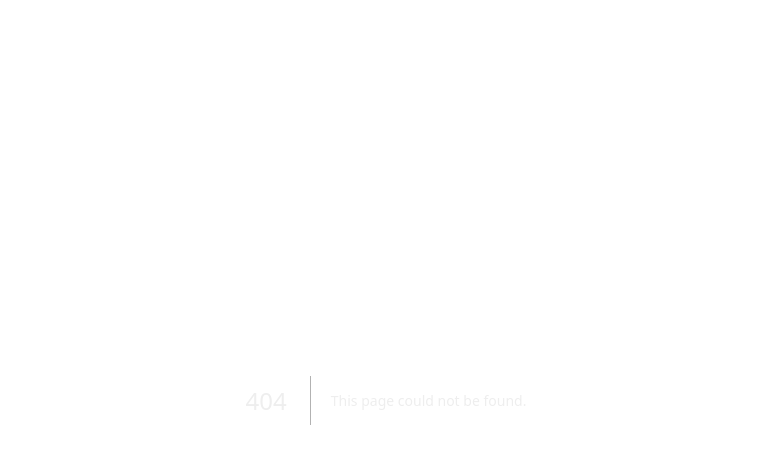
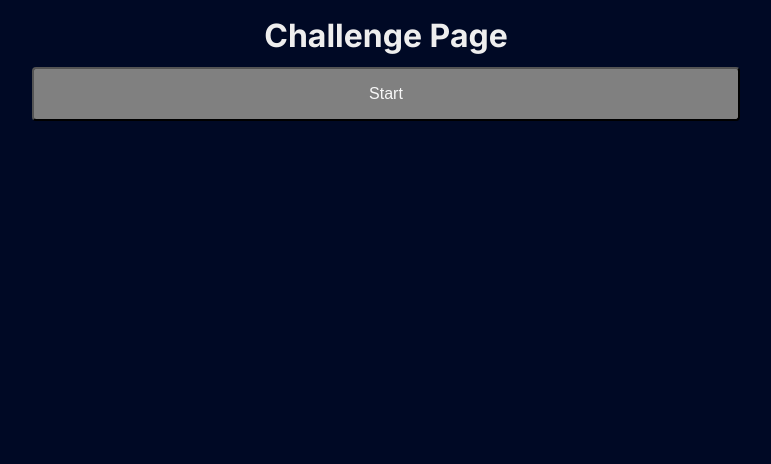
Before and after one commit to luismercon/scrumquiz, a Next.js app: page /challenge in a window 1280 px wide. Before the commit this address had no page. Shown: the top 464 px of the page, without its empty margins (254-1025 px from the left). Built offline with nearby package versions, Linux system fonts and the light colour scheme.

Commit message:
US07 Challenge Landing UI

```diff
--- /dev/null
+++ b/app/challenge/page.js
@@ -0,0 +1,33 @@
+'use client';
+import React, { useState } from 'react';
+
+const page = () => {
+
+    const [isStarted, setStart] = useState(false);
+
+    const handleStart = () => {
+        setStart(true);
+    }
+
+
+    return (
+        <div className="container">
+            <h1>Challenge Page</h1>
+            {
+                !isStarted &&
+                <button onClick={() => handleStart()}>Start</button>
+            }
+            {
+                isStarted &&
+                <div>
+                    <h2>Game Space</h2>
+                </div>
+            }
+
+        </div>
+
+    )
+
+}
+
+export default page;
--- a/app/page.js
+++ b/app/page.js
@@ -8,7 +8,7 @@ export default function Home() {
         <Link href='/quiz'>
           <button>Academic Mode</button>
         </Link>
-        <Link href='/'>
+        <Link href='/challenge'>
           <button>Challenge Mode</button>
         </Link>
       </div>
```
